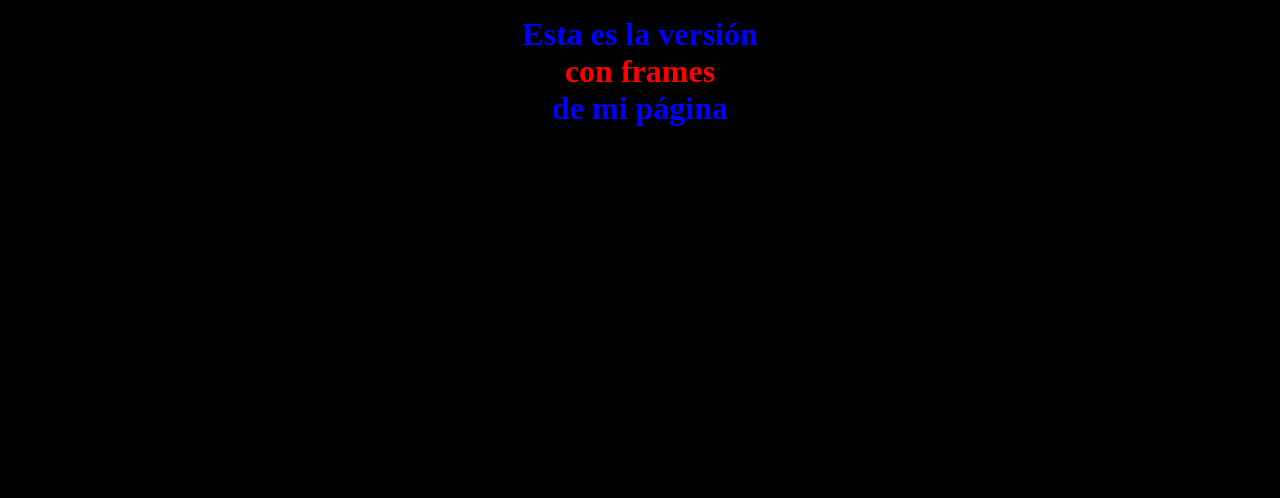
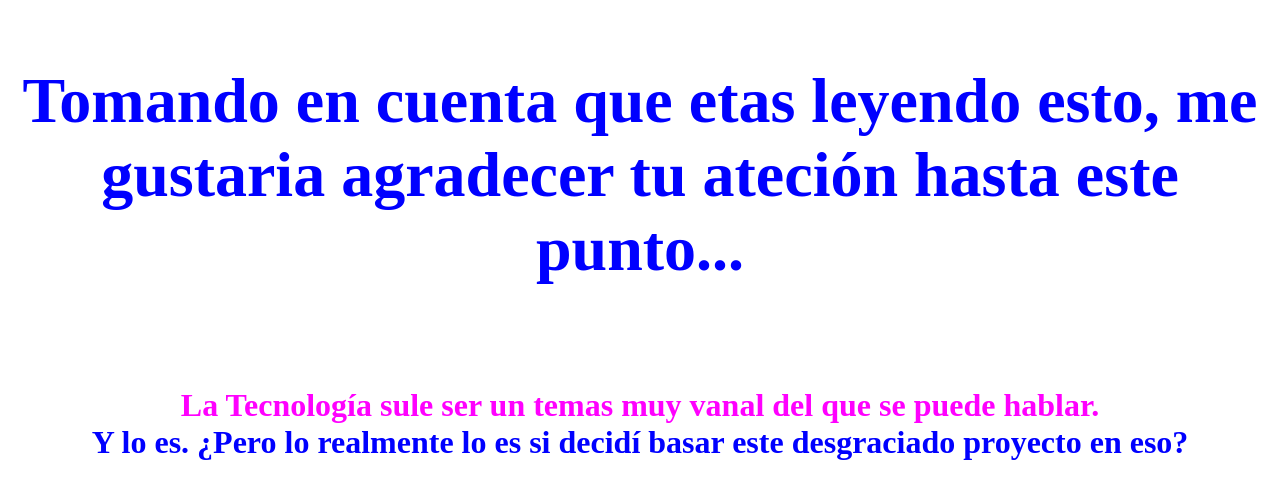
Before and after one commit to CristianGonzalez5A/UltimateSanJoseTec, a plain HTML site: page Mi presentacion.html in a window 1280 px wide. Drawn offline with Linux system fonts and the light colour scheme.

Commit message:
Update Mi presentacion.html

```diff
--- a/Mi presentacion.html
+++ b/Mi presentacion.html
@@ -1,13 +1,13 @@
 <!DOCTYPE html>
 <HTML>
 <HEAD>
-    <TITLE> Presentación </TITLE>
+<TITLE> Presentaci&oacute;n Tecnolog&iacute;ca San Jos&eacute; </TITLE>
 </HEAD>
-    <BODY BGCOLOR="#000000" TEXT="#0000FF">
+<BODY BGCOLOR="#FFFFFF" TEXT="#0000FF">
 <CENTER><FONT SIZE=+3><STRONG>
-    <P>Esta es la versión
-    <BR><FONT COLOR="#FF0000">con frames</FONT>
-    <BR>de mi página
+<H1><CENTER><P><B>Tomando en cuenta que etas leyendo esto, me gustaria agradecer tu ateci&oacute;n hasta este punto...</B></P></CENTER></H1>
+<BR><FONT COLOR="#FF00FF">La Tecnolog&iacute;a sule ser un temas muy vanal del que se puede hablar.</FONT>
+<BR>Y lo es. ¿Pero lo realmente lo es si decid&iacute; basar este desgraciado proyecto en eso?
 </STRONG></FONT></CENTER>
 </BODY>
 </HTML>
```
Lines whose indentation alone changed are shown as unchanged.
